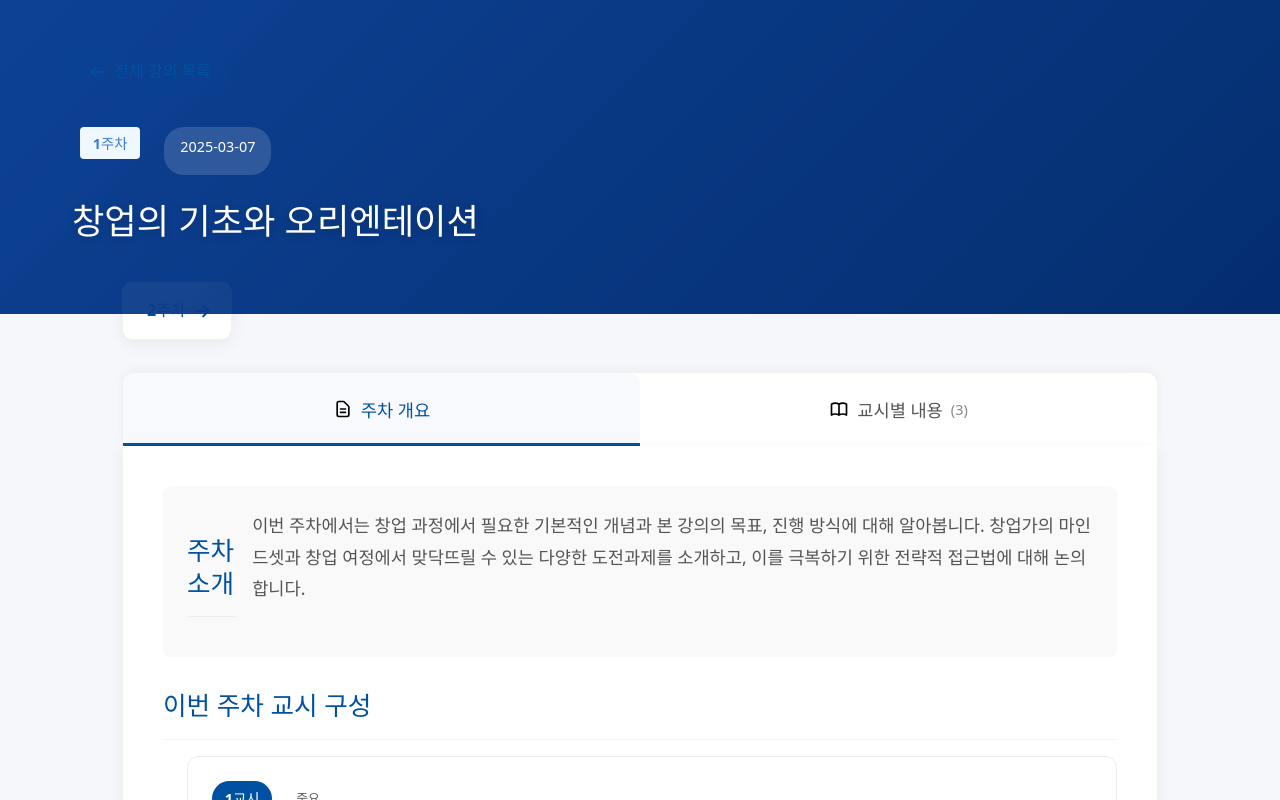
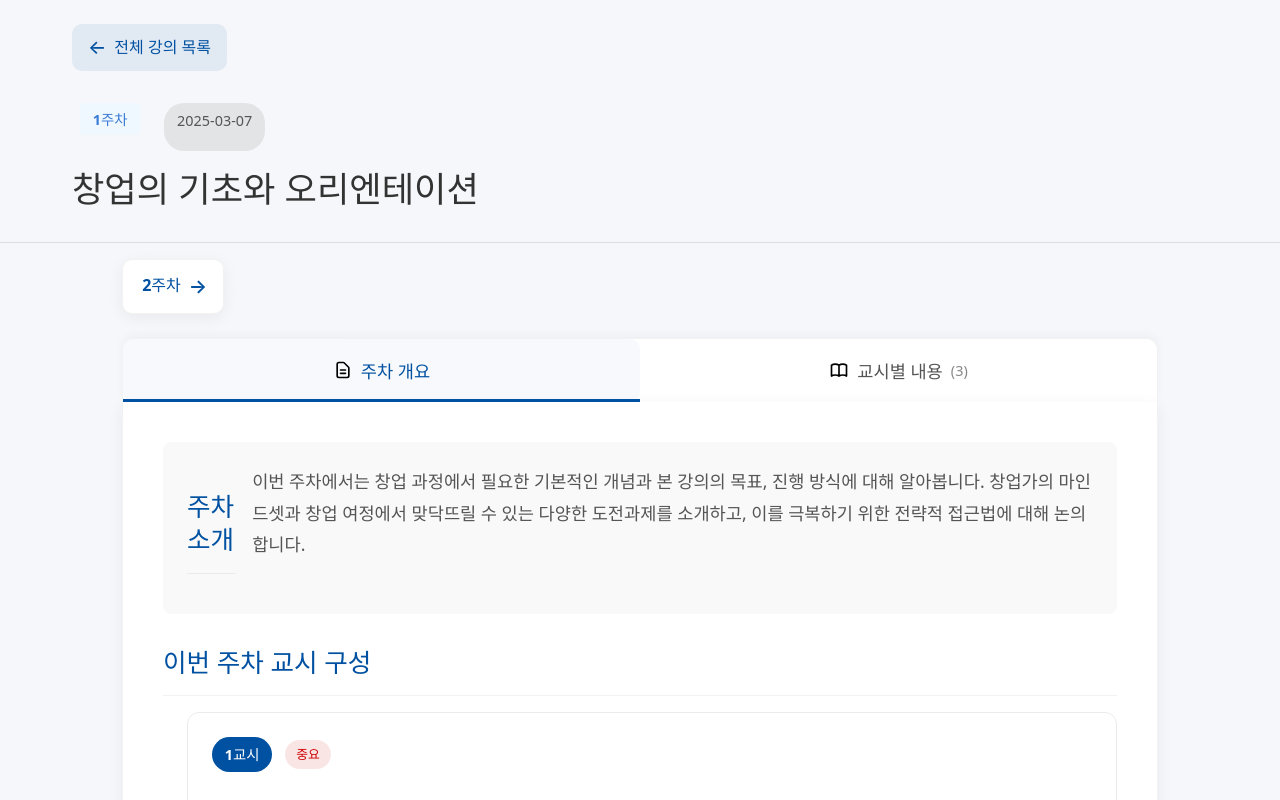
Before and after one commit to jonghyun98/hanyang_startup, a React (Vite) app: page /#/lectures/1 in a window 1280 px wide. Shown: the top 800 px of the page. Built offline with nearby package versions, Linux system fonts and the light colour scheme.

Commit message:
강의 상세 페이지 디자인 간소화: 헤더 축소, 애니메이션 제거 및 가독성 개선

```diff
--- a/src/pages/LectureDetailPage.tsx
+++ b/src/pages/LectureDetailPage.tsx
@@ -88,7 +88,7 @@ const LectureDetailPage: React.FC = () => {
                     <li key={classItem.id} className="class-item">
                       <div className="class-item-header">
                         <span className="class-number">{classItem.period}교시</span>
-                        <span className="severity-badge severity-${classItem.severity}">
+                        <span className={`severity-badge severity-${classItem.severity}`}>
                           {classItem.severity === 'high' ? '중요' :
                            classItem.severity === 'normal' ? '일반' : '기본'}
                         </span>
--- a/src/styles/LectureDetailPage.css
+++ b/src/styles/LectureDetailPage.css
@@ -4,8 +4,8 @@
   --border-radius: 8px;
   --card-radius: 12px;
   --badge-radius: 50px;
-  --transition-fast: all 0.3s ease;
-  --transition-normal: all 0.4s ease;
+  --transition-fast: all 0.2s ease;
+  --transition-normal: all 0.3s ease;
   --card-shadow: 0 4px 20px rgba(0, 0, 0, 0.08);
   --hover-shadow: 0 8px 30px rgba(0, 0, 0, 0.12);
 }
@@ -15,27 +15,19 @@
   width: 100%;
   min-height: calc(100vh - 60px);
   background-color: #f5f7fa;
-  animation: fadeIn 0.5s ease;
 }
 
 /* 헤더 배너 */
 .lecture-header-banner {
-  background-color: var(--primary-color);
-  color: white;
-  padding: 3rem 0 4rem;
+  background-color: #f5f7fa;
+  color: #333;
+  padding: 1.5rem 0;
   position: relative;
-  overflow: hidden;
+  border-bottom: 1px solid rgba(0, 0, 0, 0.1);
 }
 
 .lecture-header-banner::before {
-  content: '';
-  position: absolute;
-  top: 0;
-  left: 0;
-  right: 0;
-  bottom: 0;
-  background: linear-gradient(135deg, rgba(14, 65, 148, 0.95) 0%, rgba(4, 45, 110, 0.98) 100%);
-  z-index: 1;
+  display: none;
 }
 
 .lecture-header-content {
@@ -43,14 +35,11 @@
   margin: 0 auto;
   padding: 0 2rem;
   position: relative;
-  z-index: 2;
 }
 
 /* 뒤로가기 버튼 */
 .back-navigation {
-  margin-bottom: 2rem;
-  opacity: 0;
-  animation: fadeIn 0.4s ease 0.1s forwards;
+  margin-bottom: 1rem;
 }
 
 .back-link {
@@ -58,22 +47,21 @@
   align-items: center;
   gap: 0.5rem;
   padding: 0.6rem 1.2rem;
-  color: white;
+  color: var(--primary-color);
   font-weight: 500;
   text-decoration: none;
   transition: var(--transition-fast);
   border-radius: var(--border-radius);
-  background-color: rgba(255, 255, 255, 0.15);
-  backdrop-filter: blur(5px);
+  background-color: rgba(14, 65, 148, 0.08);
 }
 
 .back-icon {
   font-size: 1.2rem;
-  transition: transform 0.3s ease;
+  transition: transform 0.2s ease;
 }
 
 .back-link:hover {
-  background-color: rgba(255, 255, 255, 0.25);
+  background-color: rgba(14, 65, 148, 0.15);
   transform: translateX(-5px);
 }
 
@@ -85,20 +73,18 @@
 .lecture-title-section {
   text-align: left;
   max-width: 850px;
-  opacity: 0;
-  animation: fadeIn 0.5s ease 0.2s forwards;
 }
 
 .lecture-badge-container {
   display: flex;
   gap: 1rem;
-  margin-bottom: 1rem;
+  margin-bottom: 0.5rem;
   flex-wrap: wrap;
 }
 
 .lecture-week-badge, .lecture-date-badge {
   display: inline-block;
-  padding: 0.5rem 1rem;
+  padding: 0.4rem 0.8rem;
   border-radius: var(--badge-radius);
   font-weight: 500;
   font-size: 0.9rem;
@@ -110,24 +96,22 @@
 }
 
 .lecture-date-badge {
-  background-color: rgba(255, 255, 255, 0.15);
-  color: white;
-  backdrop-filter: blur(5px);
+  background-color: rgba(0, 0, 0, 0.08);
+  color: #555;
 }
 
 .lecture-title {
-  font-size: 2.8rem;
+  font-size: 2.2rem;
   font-weight: 700;
   margin: 0;
   line-height: 1.3;
-  color: white;
-  text-shadow: 0 2px 10px rgba(0, 0, 0, 0.2);
+  color: #333;
 }
 
 /* 메인 컨테이너 */
 .lecture-container {
   max-width: 1100px;
-  margin: -2rem auto 4rem;
+  margin: 1rem auto 4rem;
   padding: 0 2rem;
   position: relative;
 }
@@ -136,16 +120,14 @@
 .lecture-navigation-buttons {
   display: flex;
   justify-content: space-between;
-  margin-bottom: 2rem;
-  opacity: 0;
-  animation: fadeIn 0.5s ease 0.3s forwards;
+  margin-bottom: 1.5rem;
 }
 
 .navigation-button {
   display: flex;
   align-items: center;
   gap: 0.5rem;
-  padding: 0.8rem 1.5rem;
+  padding: 0.7rem 1.2rem;
   border-radius: var(--border-radius);
   background-color: white;
   color: var(--primary-color);
@@ -159,21 +141,21 @@
 .navigation-button:hover {
   background-color: var(--primary-color);
   color: white;
-  transform: translateY(-3px);
+  transform: translateY(-2px);
   box-shadow: var(--hover-shadow);
 }
 
 .prev-button {
-  padding-left: 1.2rem;
+  padding-left: 1rem;
 }
 
 .next-button {
-  padding-right: 1.2rem;
+  padding-right: 1rem;
 }
 
 .nav-icon {
   font-size: 1.2rem;
-  transition: transform 0.3s ease;
+  transition: transform 0.2s ease;
 }
 
 .prev-button:hover .nav-icon {
@@ -192,15 +174,13 @@
   box-shadow: 0 -4px 10px rgba(0, 0, 0, 0.03);
   overflow: hidden;
   margin-bottom: 0;
-  opacity: 0;
-  animation: fadeIn 0.5s ease 0.4s forwards;
   border: 1px solid rgba(0, 0, 0, 0.05);
   border-bottom: none;
 }
 
 .tab-button {
   flex: 1;
-  padding: 1.5rem 2rem;
+  padding: 1.2rem 1.5rem;
   border: none;
   background-color: transparent;
   font-size: 1.1rem;
@@ -265,8 +245,6 @@
   border-radius: 0 0 var(--card-radius) var(--card-radius);
   box-shadow: var(--card-shadow);
   padding: 2.5rem;
-  opacity: 0;
-  animation: fadeIn 0.5s ease 0.5s forwards;
   border: 1px solid rgba(0, 0, 0, 0.05);
   border-top: none;
 }
@@ -410,18 +388,6 @@
   text-decoration: none;
 }
 
-/* 애니메이션 */
-@keyframes fadeIn {
-  0% {
-    opacity: 0;
-    transform: translateY(15px);
-  }
-  100% {
-    opacity: 1;
-    transform: translateY(0);
-  }
-}
-
 /* 반응형 스타일 */
 @media (max-width: 1100px) {
   .classes-grid {
@@ -431,11 +397,11 @@
 
 @media (max-width: 768px) {
   .lecture-header-banner {
-    padding: 2rem 0 3rem;
+    padding: 1.2rem 0;
   }
 
   .lecture-title {
-    font-size: 2rem;
+    font-size: 1.8rem;
   }
 
   .lecture-container {
```
